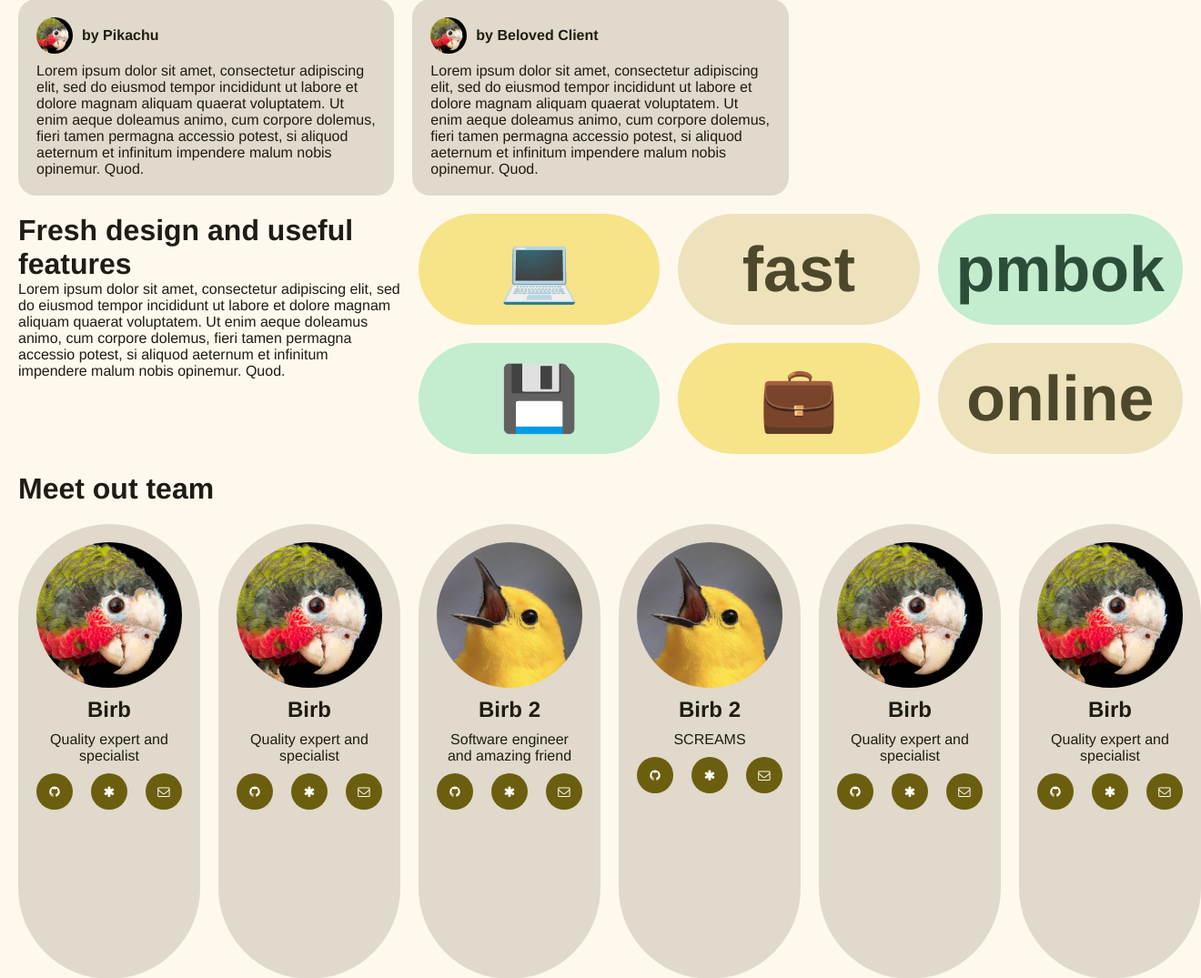
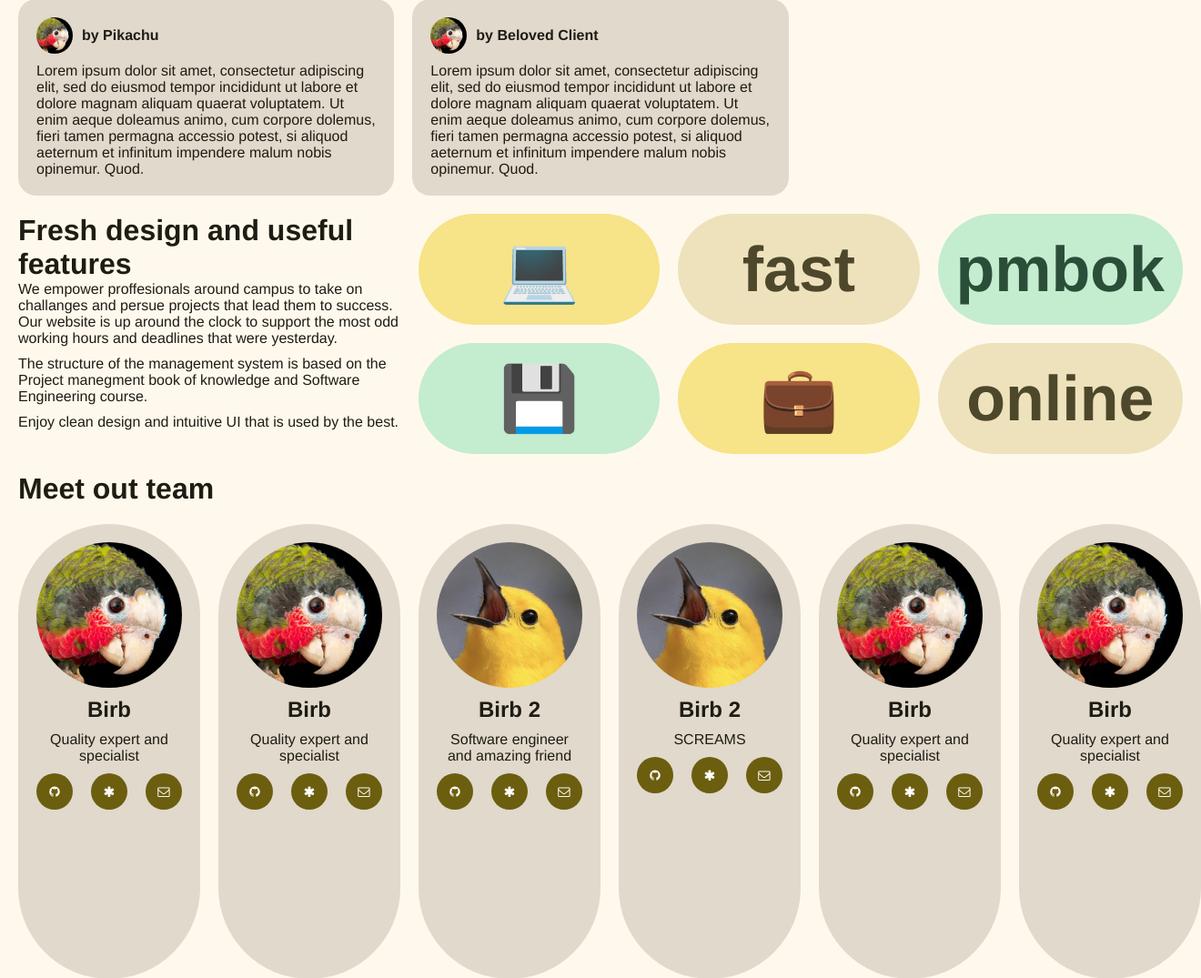
Before and after one commit to AnuraagDeshpande/SoftwareSuperProject_repo, a PHP site: page / in a window 1320 px wide. Shown: the part 668-1743 px from the top of the page at 91% size. Run offline with PHP 8.4, Linux system fonts and the light colour scheme.

Commit message:
changed text and   updated styling a bit

```diff
--- a/index.php
+++ b/index.php
@@ -78,7 +78,13 @@
                 <div class="feature-desc">
                     <h1>Fresh design and useful features</h1>
                     <p>
-                        Lorem ipsum dolor sit amet, consectetur adipiscing elit, sed do eiusmod tempor incididunt ut labore et dolore magnam aliquam quaerat voluptatem. Ut enim aeque doleamus animo, cum corpore dolemus, fieri tamen permagna accessio potest, si aliquod aeternum et infinitum impendere malum nobis opinemur. Quod.
+                        We empower proffesionals around campus to take on challanges and persue projects that lead them to success. Our website is up around the clock to support the most odd working hours and deadlines that were yesterday.
+                    </p>
+                    <p>
+                        The structure of the management system is based on the Project manegment book of knowledge and Software Engineering course.
+                    </p>
+                    <p>
+                        Enjoy clean design and intuitive UI that is used by the best.
                     </p>
                 </div>
                 <div class="feature-grid">
--- a/styles/index.css
+++ b/styles/index.css
@@ -118,6 +118,10 @@ ABOUT US SECTION OF THE PAGE
     }
 }
 
+.feature-desc p{
+    margin-bottom: var(--smallGap);
+}
+
 .feature-grid{
     display: grid;
     grid-template-columns: 1fr 1fr 1fr;
@@ -136,10 +140,6 @@ ABOUT US SECTION OF THE PAGE
 @media(max-width: 1200px){
     .feature-grid{
         grid-template-columns: 1fr 1fr;
-    }
-
-    .feature-grid .primary-card, .feature-grid .secondary-card, .feature-grid .tertiary-card{
-
     }
 }
 
```
